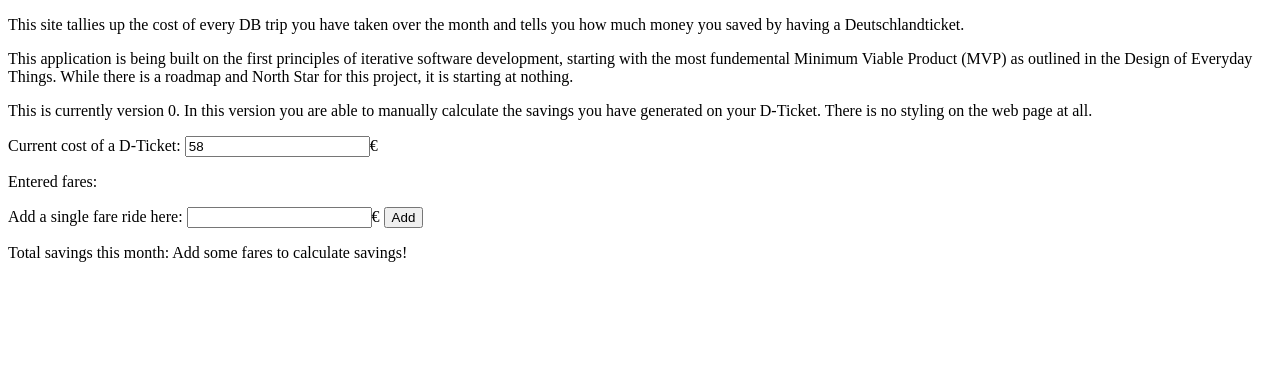
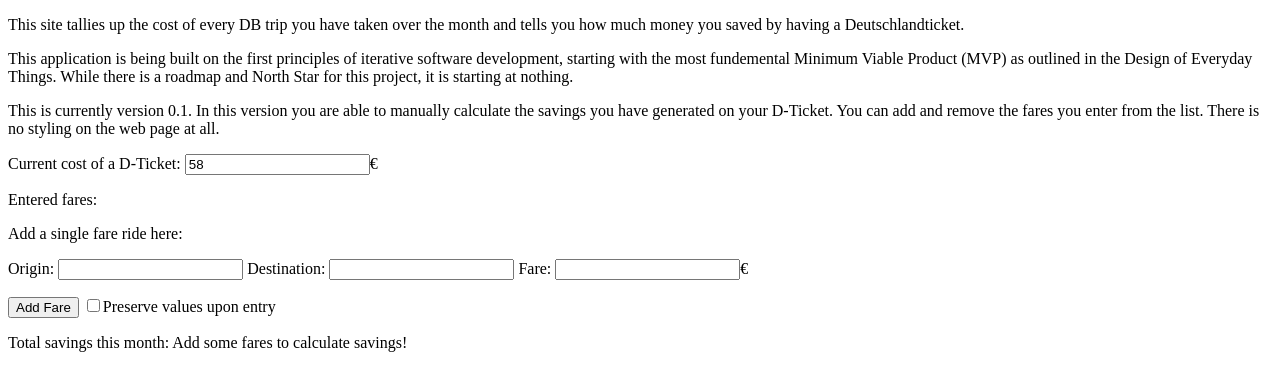
Before and after one commit to ColumCross/d-ticket-calculator, a plain HTML site: page index.html in a window 1280 px wide. Shown: the part 105-496 px from the top of the page. Drawn offline with Linux system fonts and the light colour scheme.

Commit message:
Added the logo. Added fields to label the origin and destination of the trip the fare is for. Added the ability to remove a fare from the list of fares. Can preserve inputs to enter multiple of the same fare quickly.

```diff
--- a/index.html
+++ b/index.html
@@ -6,6 +6,7 @@
         <title>Deutschlandticket Calculator</title>
 
         <meta name="viewport" content="width=device-width, initial-scale=1">
+        <link rel="icon" type="image/x-icon" href="placeholder_logo.png">
 
       <script src="main.js"></script>
     </head>
@@ -14,12 +15,17 @@
       <h3>By <a href="http://columcross.com" target="_blank">Colum Cross</a></h3>
       <p>This site tallies up the cost of every DB trip you have taken over the month and tells you how much money you saved by having a Deutschlandticket.</p>
   <p>This application is being built on the first principles of iterative software development, starting with the most fundemental Minimum Viable Product (MVP) as outlined in the Design of Everyday Things. While there is a roadmap and North Star for this project, it is starting at nothing.</p>
-      <p>This is currently version 0. In this version you are able to manually calculate the savings you have generated on your D-Ticket. There is no styling on the web page at all.</p>
+      <p>This is currently version 0.1. In this version you are able to manually calculate the savings you have generated on your D-Ticket. You can add and remove the fares you enter from the list. There is no styling on the web page at all.</p>
       <div>
-        <p>Current cost of a D-Ticket: <input type="text" id="dticket" value="58"/>€</p>
+        <p>Current cost of a D-Ticket: <input type="number" id="dticket" value="58"/>€</p>
         <p>Entered fares:</p>
         <ul id="fareList"></ul>
-        <p id="newTicket">Add a single fare ride here: <input type="text" id="newFare" />€ <button type="button" onClick="calculateFare()">Add</button></p>
+        <p id="newTicket">Add a single fare ride here:</p>
+        <p>Origin: <input type="text" id="origin" /> Destination: <input type="text" id="destination" /> Fare: <input type="number" id="newFare" />€</p>
+        <p>
+          <button type="button" onClick="addFare()">Add Fare</button>
+          <input type="checkbox" id="clearValues" name="clearValues" /><label for="clearValues">Preserve values upon entry</label>
+        </p>
         <p>Total savings this month: <span id="totalSavings">Add some fares to calculate savings!</span></p>
       </div>
     </body>
--- a/main.js
+++ b/main.js
@@ -6,17 +6,39 @@
  * Start with just a simple function that calculates when the add button is clicked.
  */
 var totalFareCost = 0;
-function calculateFare() {
-  const fare = parseFloat(document.getElementById("newFare").value);
-  totalFareCost += fare;
+function addFare() {
+  const fare = isNaN(parseFloat(document.getElementById("newFare").value)) ? 0 : parseFloat(document.getElementById("newFare").value);
+
 
   const elem = document.createElement("li");
-  const newItem = document.createTextNode(fare + "€");
+  const itemText = document.getElementById("origin").value + " -> " + document.getElementById("destination").value + ": " + fare + "€ ";
+  const newItem = document.createTextNode(itemText);
   elem.appendChild(newItem);
+
+  // TODO: Add a button to remove the fare.
+  const removeButton = document.createElement("button");
+  removeButton.setAttribute("onClick", "removeFare(this.parentNode, "+fare+")");
+  removeButton.innerHTML = "Remove Fare";
+  elem.appendChild(removeButton);
+
   document.getElementById("fareList").appendChild(elem);
 
+  calculateFare(fare);
+
+  if(!document.getElementById("clearValues").checked) {
+    document.getElementById("origin").value = '';
+    document.getElementById("destination").value = '';
+    document.getElementById("newFare").value = '';
+  }
+
+}
+function removeFare(listElement, fare) {
+  listElement.parentNode.removeChild(listElement);
+  const fareToRemove = 0 - parseFloat(fare);
+  calculateFare(fareToRemove);
+}
+function calculateFare(fare) {
+  totalFareCost += fare;
   const newTotal = totalFareCost - parseFloat(document.getElementById("dticket").value);
-
   document.getElementById("totalSavings").innerHTML = newTotal + "€";
-  document.getElementById("newFare").value = '';
 }
```
Also changed, not shown: placeholder_logo.png (added).
